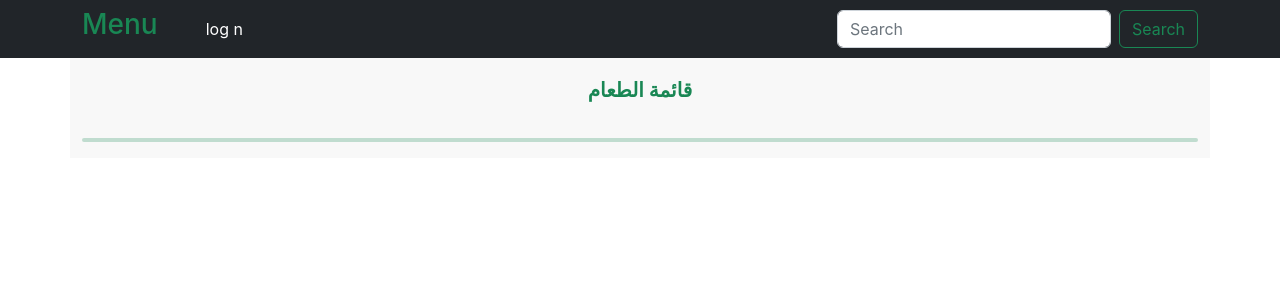
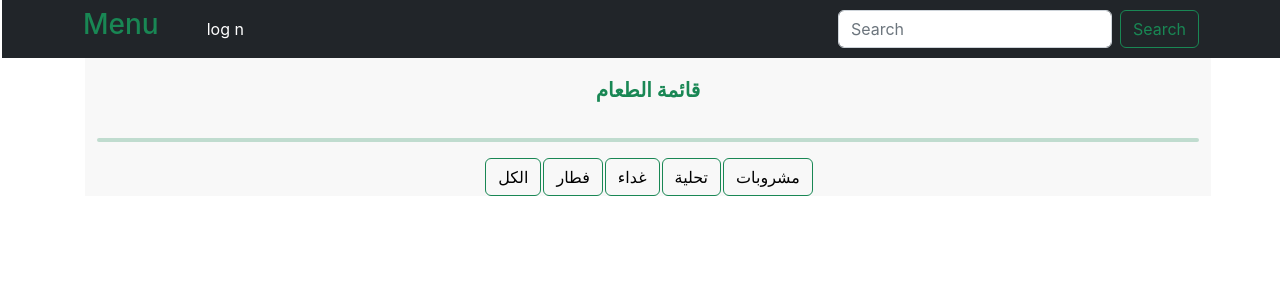
Before and after one commit to mohammad606/Menu, a React (Create React App) app: page / in a window 1280 px wide. Shown: the top 300 px of the page. Built offline with nearby package versions, Linux system fonts and the light colour scheme.

Commit message:
Category.js file and Category.css file have been added to list formats, and the App.js file has been modified

```diff
--- a/src/App.js
+++ b/src/App.js
@@ -2,6 +2,7 @@ import React from "react";
 import {Container} from "react-bootstrap"
 import NavbarA from "./components/NavbarA"
 import HeadarA from "./components/Headar"
+import CatagoryA from "./components/Catagory"
 
 
 function App() {
@@ -10,6 +11,7 @@ function App() {
       <NavbarA />
       <Container>
         <HeadarA/>
+        <CatagoryA/>
       </Container>
     </div>
   );
--- /dev/null
+++ b/src/components/Catagory.css
@@ -0,0 +1,15 @@
+.bg-W{
+    background-color: #f8f8f8;
+}
+
+.font {
+  font-family:inherit;
+  color: black;
+  margin-left: 2px;
+}
+
+.flex{
+  display: flex;
+  text-align: center;
+
+}
--- /dev/null
+++ b/src/components/Catagory.js
@@ -0,0 +1,23 @@
+import React from "react";
+import { Col, Row, Button } from "react-bootstrap"
+import "./Catagory.css"
+
+
+
+function CatagoryA() {
+    return (
+        <Row className="bg-W font">
+            <Col sm="12" className="flex justify-content-center">
+                <div>
+                    <Button className="font" variant="outline-success">الكل</Button>
+                    <Button className="font" variant="outline-success">فطار</Button>
+                    <Button className="font" variant="outline-success">غداء</Button>
+                    <Button className="font" variant="outline-success">تحلية</Button>
+                    <Button className="font" variant="outline-success">مشروبات</Button>
+                </div>
+            </Col>
+        </Row>
+    );
+}
+
+export default CatagoryA;
```
